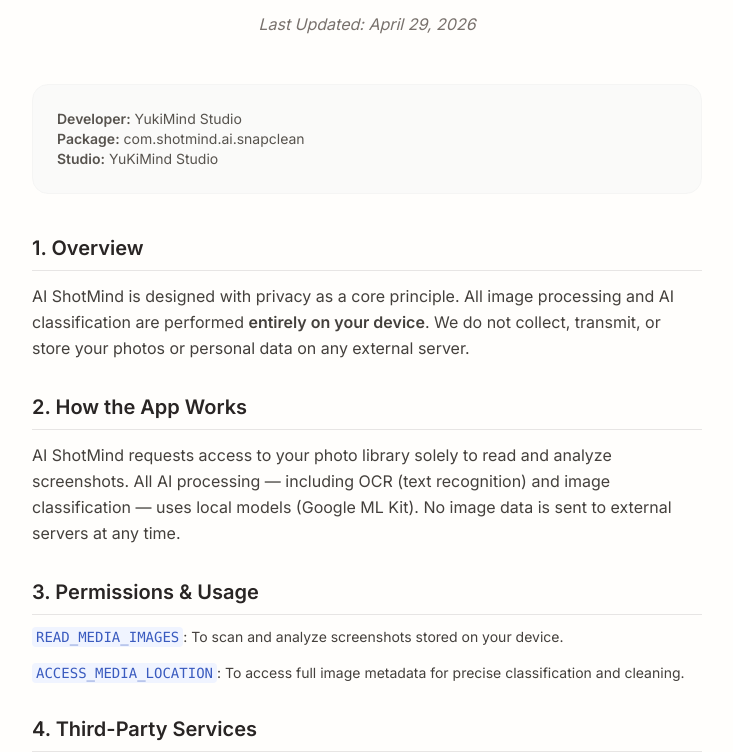
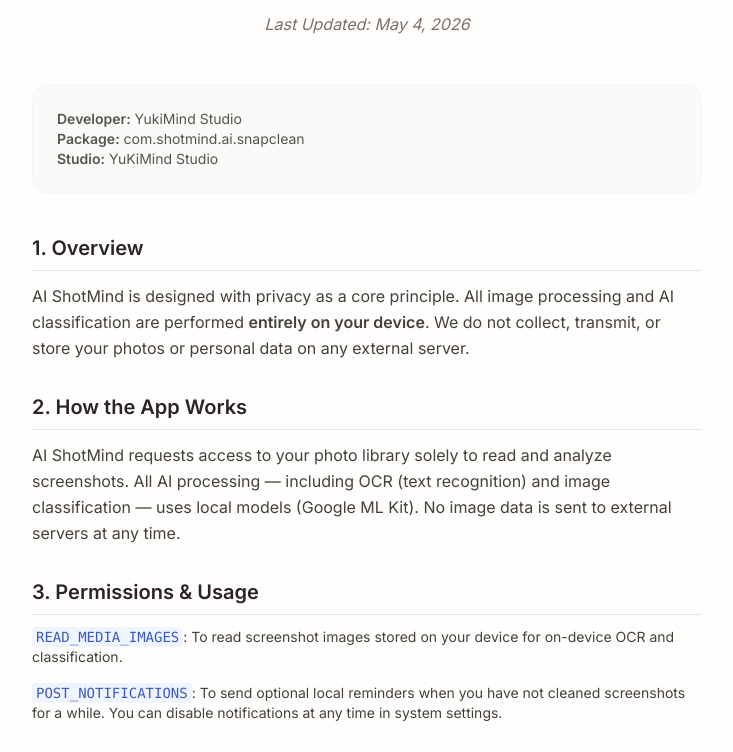
Before and after one commit to 2335505yangyan/yukimind-web, a plain HTML site: page privacy-aishotmind.html in a window 1280 px wide. Shown: the part 183-935 px from the top of the page, without its empty margins (273-1006 px from the left). Drawn offline with nearby package versions, Linux system fonts and the light colour scheme.

Commit message:
Update privacy-aishotmind.html

```diff
--- a/privacy-aishotmind.html
+++ b/privacy-aishotmind.html
@@ -20,7 +20,7 @@
                 On-Device AI
             </div>
             <h1 class="text-3xl md:text-4xl font-bold text-stone-800">Privacy Policy for AI ShotMind</h1>
-            <p class="mt-4 text-stone-500 italic">Last Updated: April 29, 2026</p>
+            <p class="mt-4 text-stone-500 italic">Last Updated: May 4, 2026</p>
         </div>
 
         <div class="bg-stone-50 rounded-2xl p-6 mb-10 text-sm text-stone-600 border border-stone-100">
@@ -43,17 +43,17 @@
             <section>
                 <h2 class="text-xl font-semibold text-stone-800 mb-3 border-b border-stone-200 pb-2">3. Permissions &amp; Usage</h2>
                 <div class="space-y-4 text-sm">
-                    <p><code>READ_MEDIA_IMAGES</code>: To scan and analyze screenshots stored on your device.</p>
-                    <p><code>ACCESS_MEDIA_LOCATION</code>: To access full image metadata for precise classification and cleaning.</p>
+                    <p><code>READ_MEDIA_IMAGES</code>: To read screenshot images stored on your device for on-device OCR and classification.</p>
+                    <p><code>POST_NOTIFICATIONS</code>: To send optional local reminders when you have not cleaned screenshots for a while. You can disable notifications at any time in system settings.</p>
                 </div>
             </section>
 
             <section>
                 <h2 class="text-xl font-semibold text-stone-800 mb-3 border-b border-stone-200 pb-2">4. Third-Party Services</h2>
                 <p>AI ShotMind uses <strong>Google ML Kit</strong> (Text Recognition &amp; Image Labeling), which runs entirely on-device. No image or personal data is shared with Google or any other third party as part of this integration.</p>
+                <p class="mt-3">Crash reporting is disabled in production builds.</p>
             </section>
 
-            <!-- 新增：Google Play 强制要求的数据删除说明 -->
             <section>
                 <h2 class="text-xl font-semibold text-stone-800 mb-3 border-b border-stone-200 pb-2">5. Data Deletion</h2>
                 <p>AI ShotMind does not collect or store any personal data on external servers. All data generated by the app — including your scan history and kept screenshot records — is stored <strong>locally on your device only</strong>.</p>
```
